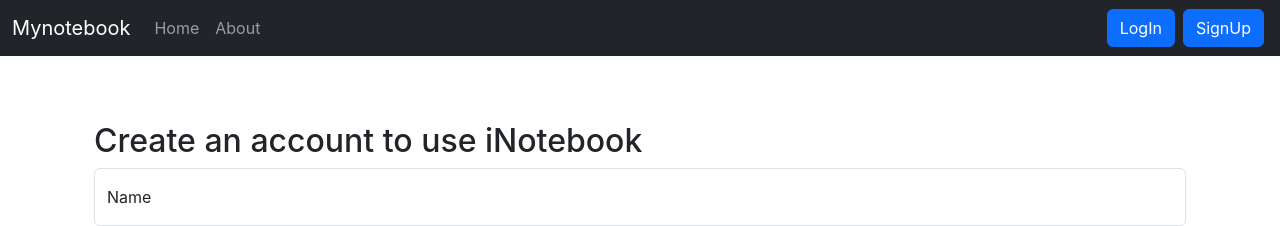
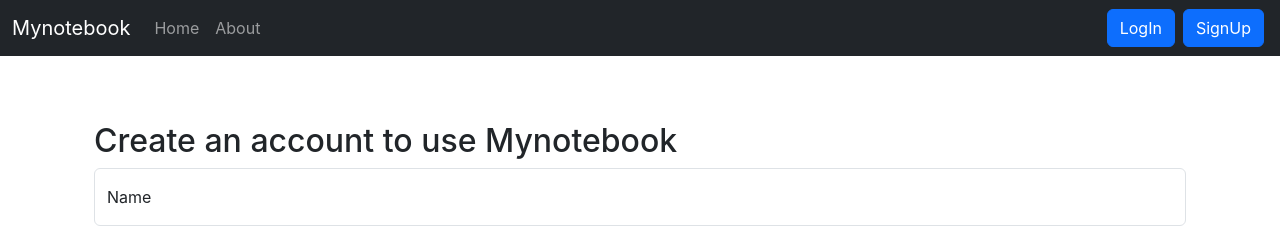
Before and after one commit to SumitSaha10/Note-App-MERN, a React (Create React App) app: page /signup in a window 1280 px wide. Shown: the top 226 px of the page. Built offline with nearby package versions, Linux system fonts and the light colour scheme.

Commit message:
app name changed

```diff
--- a/src/components/Login.js
+++ b/src/components/Login.js
@@ -37,7 +37,7 @@ const Login = (props) => {
   return (
     <>
     <div className='container mt-2'>
-    <h2>Login to continue to iNotebook</h2>
+    <h2>Login to continue to Mynotebook</h2>
     <form onSubmit={handleSubmit}>
       <div className="col-md-6">
     <label htmlFor="inputEmail4" className="form-label">Email</label>
--- a/src/components/SignUp.js
+++ b/src/components/SignUp.js
@@ -37,7 +37,7 @@ const handleSubmit = async(e)=>{
   return (
     <>
     <div className='container mt-3'>
-    <h2>Create an account to use iNotebook</h2>
+    <h2>Create an account to use Mynotebook</h2>
     <form onSubmit={handleSubmit}>
       <div className="form-floating mb-3">
   <input type="text" className="form-control" id="name" name='name' value={credentials.name} placeholder="Name" onChange={onChange} minLength={3} required/>
```
